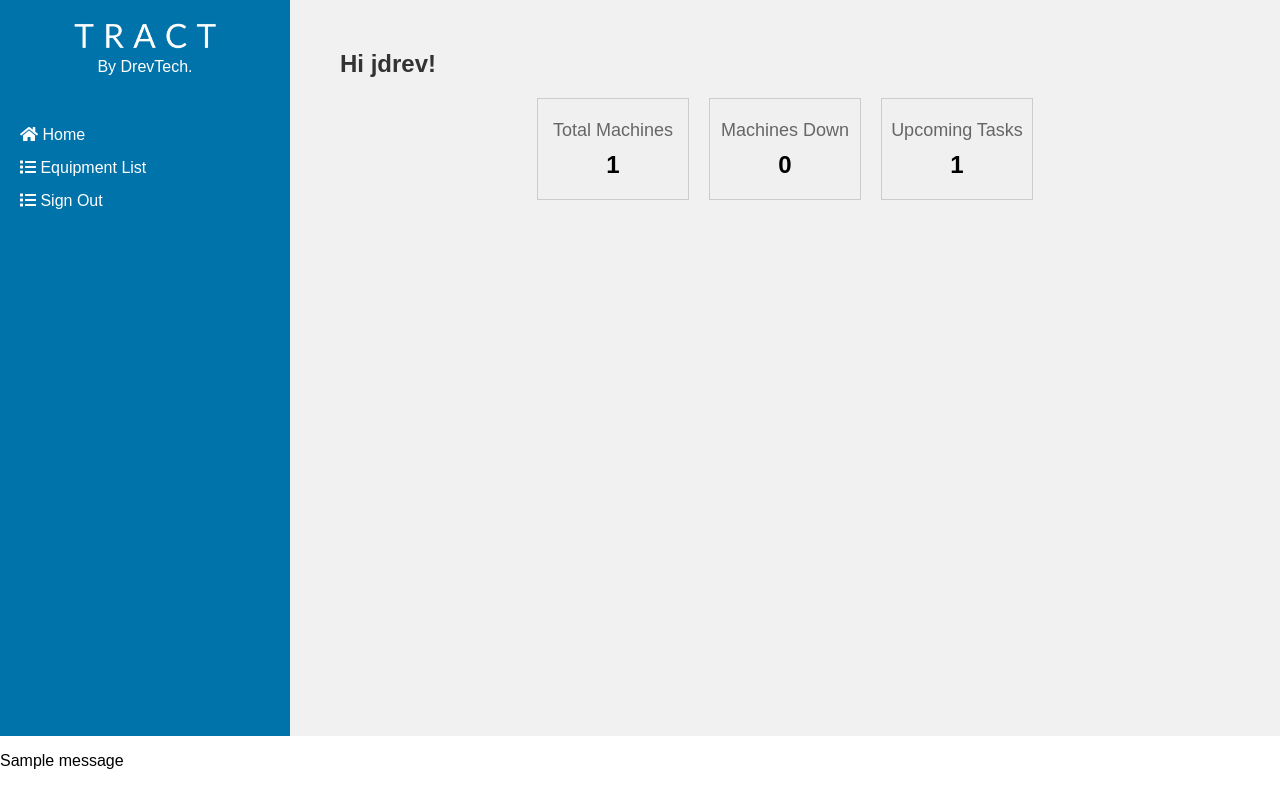
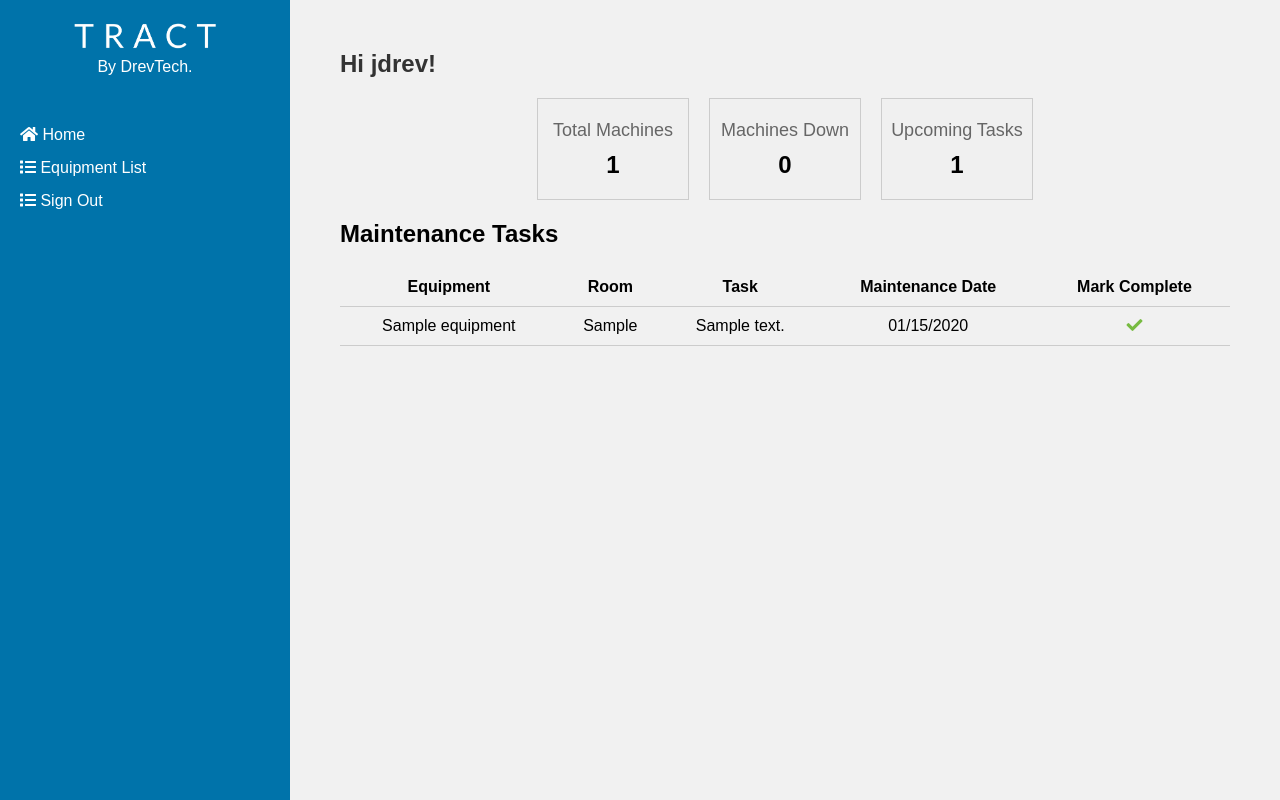
Before and after one commit to jdrevnyak/Tract, a Flask app: page / in a window 1280 px wide. Run offline with Flask 3, Linux system fonts and the light colour scheme; a user stored in the database is signed in; tables that the repository leaves empty hold one stand-in row (values such as "Sample post"); one stand-in notice (Sample message) is shown; parts of the project's set-up code (start-up, migrations or seed data) failed here and were passed over; some libraries are stand-ins or nearby versions.

Commit message:
some updates

```diff
--- a/app.py
+++ b/app.py
@@ -27,6 +27,9 @@ def create_app():
     # Set up your Flask app's secret key and salt
     app.config['SECRET_KEY'] = os.environ.get("SECRET_KEY")
     app.config['SECURITY_PASSWORD_SALT'] = os.environ.get("SECURITY_PASSWORD_SALT")
+    app.config['SQLALCHEMY_POOL_SIZE'] = 20
+    app.config['SQLALCHEMY_MAX_OVERFLOW'] = 30
+
 
     # Configure the database
     app.config['SQLALCHEMY_DATABASE_URI'] = os.environ.get('DATABASE_URL')
@@ -118,7 +121,11 @@ def create_app():
         total_machines = Equipment.query.count()
         total_tasks = MaintenanceTask.query.count()
         total_active_machines = Equipment.query.filter_by(is_active=True).count()
-        return render_template('home.html', total_machines=total_machines, total_active_machines=total_active_machines, total_tasks=total_tasks)
+
+            # Fetch upcoming tasks and order them by next_date
+        upcoming_tasks = MaintenanceTask.query.order_by(MaintenanceTask.next_date.asc()).limit(10).all()
+
+        return render_template('home.html', total_machines=total_machines, total_active_machines=total_active_machines, total_tasks=total_tasks, upcoming_tasks=upcoming_tasks)
 
     @app.route('/equipment')
     @login_required
@@ -227,29 +234,31 @@ def create_app():
             description = request.form['description']
             frequency = request.form['frequency']
 
-            today = date.today()
-            if frequency != 'none':
-                if frequency == 'daily':
-                    occurrence = 1
-                elif frequency == 'weekly':
-                    occurrence = 7
-                elif frequency == 'biweekly':
-                    occurrence = 14
-                elif frequency == 'monthly':
-                    occurrence = 30
+            # A dictionary to map frequencies to days
+            frequency_mapping = {'daily': 1, 'weekly': 7, 'biweekly': 14, 'monthly': 30}
 
-                next_date = today + timedelta(days=occurrence)
-            else:
-                occurrence = None
-                next_date = None
+            if frequency == 'once':
+                # When the frequency is 'once', we only create one task with the given date
+                once_date = request.form['onceDate']
+                task = MaintenanceTask(equipment_id=id, description=description, next_date=once_date, frequency=frequency)
+                db.session.add(task)
+            elif frequency in frequency_mapping:
+                # If the frequency is daily, weekly, biweekly, or monthly, we create multiple tasks
+                today = date.today()
+                for i in range(12):  # Create tasks for the next 12 occurrences
+                    next_date = today + timedelta(days=frequency_mapping[frequency]*i)
+                    task = MaintenanceTask(equipment_id=id, description=description, next_date=next_date, frequency=frequency)
+                    db.session.add(task)
+            elif frequency == 'none':
+                # If the frequency is 'none', we create a task without a date
+                task = MaintenanceTask(equipment_id=id, description=description, next_date=None, frequency=frequency)
+                db.session.add(task)
 
-            task = MaintenanceTask(equipment_id=id, description=description, next_date=next_date, frequency=frequency, occurrence=occurrence)
-            db.session.add(task)
             db.session.commit()
-
             return redirect(url_for('view_equipment', id=id))
 
         return render_template('new_maintenance.html', equipment=equipment)
+
 
 
     @app.route('/maintenance/<int:id>/edit', methods=['GET', 'POST'])
@@ -286,15 +295,18 @@ def create_app():
         return render_template('edit_maintenance.html', task=task)
 
 
-    @app.route('/maintenance/<int:id>/delete', methods=['POST'])
+    @app.route('/maintenance/<int:id>/delete/<string:redirect_route>', methods=['POST'])
     @login_required
-    def delete_maintenance(id):
+    def delete_maintenance(id, redirect_route):
         task = db.session.query(MaintenanceTask).get(id)
         if task:
             equipment_id = task.equipment_id
             db.session.delete(task)
             db.session.commit()
-            return redirect(url_for('view_equipment', id=equipment_id))
+            if redirect_route not in ['home', 'view_equipment']:
+                flash('Invalid redirect route, redirecting to home.', 'error')
+                return redirect(url_for('home'))
+            return redirect(url_for(redirect_route, id=equipment_id) if redirect_route == 'view_equipment' else url_for(redirect_route))
         else:
             flash('Maintenance task not found.', 'error')
             return redirect(url_for('equipment'))
@@ -307,5 +319,4 @@ app = create_app()
 if __name__ == '__main__':
     with app.app_context():
         rehash_passwords()
-
-    # app.run(host='0.0.0.0', port=8000)
+    app.run(host='0.0.0.0')
--- a/database.py
+++ b/database.py
@@ -11,6 +11,8 @@ db_session = scoped_session(sessionmaker(autocommit=False, autoflush=False, bind
 Base = declarative_base()
 Base.query = db_session.query_property()
 
+
+
 def init_db():
     # import all modules here that might define models so that
     # they will be registered properly on the metadata.  Otherwise
--- a/forms.py
+++ b/forms.py
@@ -29,6 +29,6 @@ class RegistrationForm(FlaskForm):
 
 class EquipmentForm(FlaskForm):
     name = StringField('Name')
-    room = SelectField('Room #', choices=[('116a', '116a'), ('116b', '116b'), ('118', '118'), ('120', '120'), ('122', '122')])
+    room = SelectField('Room #', choices=[('116A', '116A'), ('116B', '116B'), ('118', '118'), ('120', '120'), ('122', '122')])
     barcode = StringField('Barcode')
     is_active = BooleanField('Active')
--- a/static/styles.css
+++ b/static/styles.css
@@ -73,7 +73,7 @@ table {
 table th,
 table td {
   padding: 10px;
-  text-align: left;
+  text-align: center;
   border-bottom: 1px solid #ccc;
 }
 
--- a/templates/basee.html
+++ b/templates/basee.html
@@ -26,13 +26,3 @@
     </div>
 </body>
 </html>
-
-{% with messages = get_flashed_messages() %}
-  {% if messages %}
-    <ul class="flashes">
-      {% for message in messages %}
-        <li>{{ message }}</li>
-      {% endfor %}
-    </ul>
-  {% endif %}
-{% endwith %}
--- a/templates/home.html
+++ b/templates/home.html
@@ -35,6 +35,23 @@
             margin-top:10px;
             font-size: 24px;
         }
+
+        .no-style-link {
+            color: inherit;      /* Inherit the color from the parent element */
+            text-decoration: none;  /* Remove underline */
+            display: block;      /* Make the link occupy the full box */
+        }
+
+        /* If you want to remove any potential link color change on hover */
+        .no-style-link:hover {
+            color: inherit;
+        }
+
+        /* Center table headers */
+        th {
+            text-align: center;
+        }
+
     </style>
 </head>
 
@@ -49,10 +66,12 @@
         {% endif %}
 
         <div class="box-container">
+            <a class="no-style-link" href="{{ url_for('list_equipment') }}">
                 <div class="box">
                     <p>Total Machines</p>
                     <h2>{{ total_machines }}</h2>
                 </div>
+            </a>
             <div class="box">
                 <p>Machines Down</p>
                 <h2>{{ total_machines - total_active_machines }}</h2>
@@ -62,6 +81,44 @@
                 <h2>{{ total_tasks }}</h2>
             </div>
         </div>
+
+        <div class="upcoming-tasks">
+            <h2>Maintenance Tasks</h2>
+            {% if upcoming_tasks %}
+            <table>
+                <thead>
+                    <tr>
+                        <th>Equipment</th>
+                        <th>Room</th>
+                        <th>Task</th>
+                        <th>Maintenance Date</th>
+                        <th>Mark Complete</th>
+                    </tr>
+                </thead>
+                <tbody>
+                    {% for task in upcoming_tasks %}
+                    <tr>
+                        <td>{{ task.equipment.name }}</td>
+                        <td>{{ task.equipment.room }}</td>
+                        <td>{{ task.description }}</td>
+                        <td>{{ task.next_date.strftime('%m/%d/%Y') }}</td>
+                        <td>
+                            <form action="{{ url_for('delete_maintenance', id=task.id, redirect_route='home') }}" method="post" style="display: inline-block;">
+                                <input type="hidden" name="_method" value="post">
+                                <button type="submit" style="background: none; border: none; padding: 0; font-size: inherit;">
+                                    <i class="fas fa-check" style="color: #77bb41;"></i>
+                                </button>
+                            </form>
+                        </td>
+                    </tr>
+                    {% endfor %}
+                </tbody>
+            </table>
+            {% else %}
+            <p>No maintenance needed</p>
+            {% endif %}
+        </div>
+
     </div>
     {% endblock %}
 </body>
--- a/templates/list_equipment.html
+++ b/templates/list_equipment.html
@@ -23,8 +23,8 @@
 <table>
   <thead>
     <tr>
+      <th>ID</th>
       <th>Name</th>
-      <th>ID</th>
       <th>Room #</th>
       <th>Barcode</th>
       <th></th>
@@ -33,8 +33,8 @@
   <tbody>
     {% for equip in equipment %}
       <tr>
+        <td>{{ equip.id }}</td>
         <td>{{ equip.name }}</td>
-        <td>{{ equip.id }}</td>
         <td>{{ equip.room }}</td>
         <td>{{ equip.barcode }}</td>
         <td>
--- a/templates/view_equipment.html
+++ b/templates/view_equipment.html
@@ -101,7 +101,7 @@
                 <td>{{ task.next_date }}</td>
                 <td>
                     <a href="{{ url_for('edit_maintenance', id=task.id) }}"><i class="fas fa-edit"></i></a>
-                    <form action="{{ url_for('delete_maintenance', id=task.id) }}" method="post" style="display: inline-block;">
+                    <form action="{{ url_for('delete_maintenance', id=task.id, redirect_route='view_equipment') }}" method="post" style="display: inline-block;">
                         <input type="hidden" name="_method" value="post">
                         <button type="submit" style="background: none; border: none; padding: 0; font-size: inherit;">
                             <i class="fas fa-trash"></i>
```
Also changed, not shown: templates/new_maintenance.html (+15 -2 lines), instance/tract.db, static/barcodes/12312312.png (added), static/barcodes/1241251241.png (added), 2 other files. Lines whose indentation alone changed are shown as unchanged.
